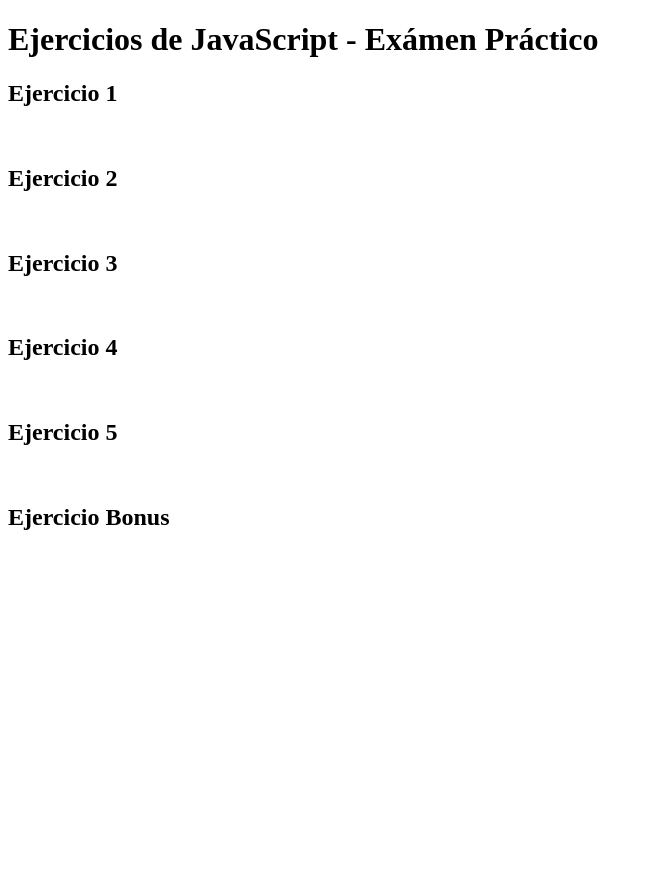
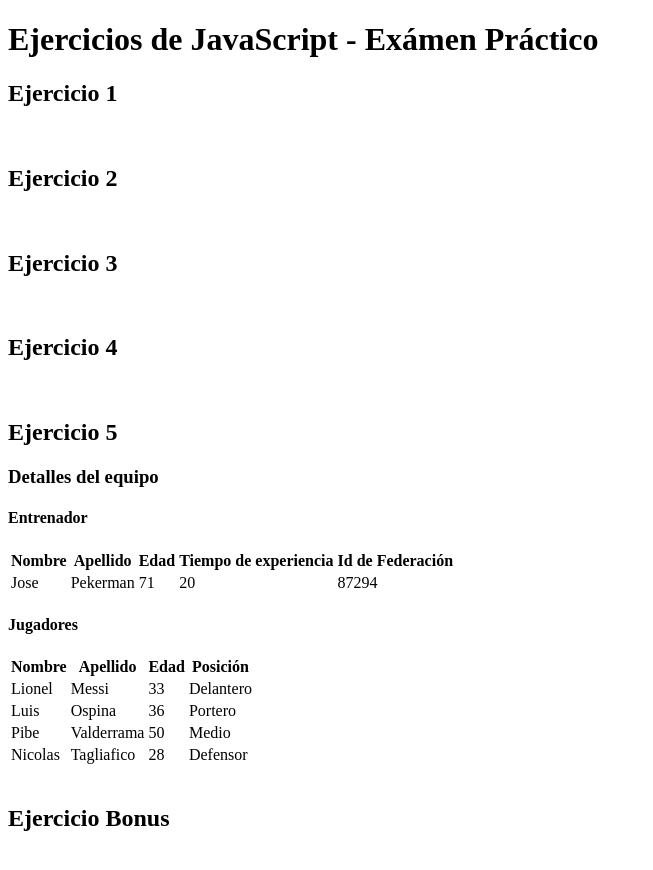
Before and after one commit to JuanRassa-TitaMedia/examen-practico, a plain HTML site: page index.html in a window 1280 px wide. Shown: the whole page, without its empty margins (0-653 px from the left). Before the commit the page ends 800 px from the top, so only its background shows below. Drawn offline with Linux system fonts and the light colour scheme.

Commit message:
Finalización del ejercicio 5.

```diff
--- a/ejercicio5/ejercicio5.js
+++ b/ejercicio5/ejercicio5.js
@@ -0,0 +1,140 @@
+console.log("*************************")
+console.log("EJERCICIO 5 - EQUIPO");
+
+class Persona {
+    constructor(nombre, apellido, edad) {
+        this.nombre = nombre;
+        this.apellido = apellido;
+        this.edad = edad;
+    }
+    getDetalles() {
+      console.log(`Hola, me llamo ${this.nombre} ${this.apellido} y tengo ${this.edad} años`);
+      console.log(`Nombre: ${this.nombre}`);
+      console.log(`Apellido: ${this.apellido}`);
+      console.log(`Edad: ${this.edad}`);
+      return {
+        nombre: this.nombre,
+        apellido: this.apellido,
+        edad: this.edad
+      }
+    }
+}
+
+class Jugador extends Persona {
+  constructor(nombre, apellido, edad, posicion) {
+    super(nombre, apellido, edad);
+    this.posicion = posicion;
+  }
+  getDetalles() {
+    super.getDetalles();
+    console.log(`Posicion: ${this.posicion}`);
+    return {
+      nombre: this.nombre,
+      apellido: this.apellido,
+      edad: this.edad,
+      posicion: this.posicion
+    }
+  }
+}
+
+class Entrenador extends Persona {
+  constructor(nombre, apellido, edad, tiempoExperencia, idFederacion = Math.floor(Math.random()*90000) + 10000) {
+    super(nombre, apellido, edad);
+    this.tiempoExperencia = tiempoExperencia;
+    this.idFederacion = idFederacion;
+  }
+  getDetalles() {
+    super.getDetalles();
+    console.log(`Tiempo de experiencia (en años): ${this.tiempoExperencia}`);
+    console.log(`Id de Federación: ${this.idFederacion}`);
+    return {
+      nombre: this.nombre,
+      apellido: this.apellido,
+      edad: this.edad,
+      tiempoExperencia: this.tiempoExperencia,
+      idFederacion: this.idFederacion
+    }
+  }
+}
+class Equipo {
+  constructor(entrenador, jugadores) {
+    this.entrenador = entrenador;
+    this.jugadores = jugadores;
+  }
+  getDetalles() {
+    console.log("Detalles del entrenador:");
+    this.entrenador.getDetalles();
+
+    console.log("\nDetalles de los jugadores:");
+    for (let jugador of this.jugadores) {
+        jugador.getDetalles();
+      console.log("------------------");
+    }
+      return {
+        entrenador: this.entrenador,
+        jugadores: this.jugadores
+      }
+  }
+}
+
+
+const jugadores = [
+  new Jugador("Lionel", "Messi", 33, "Delantero"),
+  new Jugador("Luis", "Ospina", 36, "Portero"),
+  new Jugador("Pibe", "Valderrama", 50, "Medio"),
+  new Jugador("Nicolas", "Tagliafico", 28, "Defensor")
+];
+
+const entrenador = new Entrenador("Jose", "Pekerman", 71, 20);
+const equipo = new Equipo(entrenador, jugadores);
+console.log("EQUIPO: ", equipo.getDetalles())
+console.log("FIN EJERCICIO 5")
+console.log("*************************")
+
+// Presentación de la info en el DOM:
+const div = document.querySelector("#ejercicio5");
+div.innerHTML = `
+<h3>Detalles del equipo</h3>
+<h4>Entrenador</h4>
+<table>
+    <thead>
+      <tr>
+      <th>Nombre</th>
+      <th>Apellido</th>
+      <th>Edad</th>
+      <th>Tiempo de experiencia</th>
+      <th>Id de Federación</th>
+      </tr>
+    </thead>
+    <tbody>
+      <tr>
+      <td>${equipo.entrenador.nombre}</td>
+      <td>${equipo.entrenador.apellido}</td>
+      <td>${equipo.entrenador.edad}</td>
+      <td>${equipo.entrenador.tiempoExperencia}</td>
+      <td>${equipo.entrenador.idFederacion}</td>
+      </tr>
+      </tbody>
+      </table>
+      <h4>Jugadores</h4>
+  <table>
+  <thead>
+      <tr>
+      <th>Nombre</th>
+        <th>Apellido</th>
+        <th>Edad</th>
+        <th>Posición</th>
+        </tr>
+        </thead>
+    <tbody>
+    ${equipo.jugadores.map(jugador => `
+        <tr>
+        <td>${jugador.nombre}</td>
+          <td>${jugador.apellido}</td>
+          <td>${jugador.edad}</td>
+          <td>${jugador.posicion}</td>
+        </tr>
+      `).join("")}
+    </tbody>
+  </table>
+`;
--- a/index.html
+++ b/index.html
@@ -5,12 +5,6 @@
   <meta http-equiv="X-UA-Compatible" content="IE=edge">
   <meta name="viewport" content="width=device-width, initial-scale=1.0">
   <title>Document</title>
-  <script src="./ejercicio1/ejercicio1.js"></script>
-  <script src="./ejercicio2/ejercicio2.js"></script>
-  <script src="./ejercicio3/ejercicio3.js"></script>
-  <script src="./ejercicio4/ejercicio4.js"></script>
-  <script src="./ejercicio5/ejercicio5.js"></script>
-  <script src="./ejercicioBonus/ejercicioBonus.js"></script>
 </head>
 <body>
   <h1>Ejercicios de JavaScript - Exámen Práctico</h1>
@@ -23,8 +17,15 @@
   <h2>Ejercicio 4</h2>
   <br>
   <h2>Ejercicio 5</h2>
+  <div id="ejercicio5"></div>
   <br>
   <h2>Ejercicio Bonus</h2>
   <br>
+  <script src="./ejercicio1/ejercicio1.js"></script>
+  <script src="./ejercicio2/ejercicio2.js"></script>
+  <script src="./ejercicio3/ejercicio3.js"></script>
+  <script src="./ejercicio4/ejercicio4.js"></script>
+  <script src="./ejercicio5/ejercicio5.js"></script>
+  <script src="./ejercicioBonus/ejercicioBonus.js"></script>
 </body>
 </html>
```
